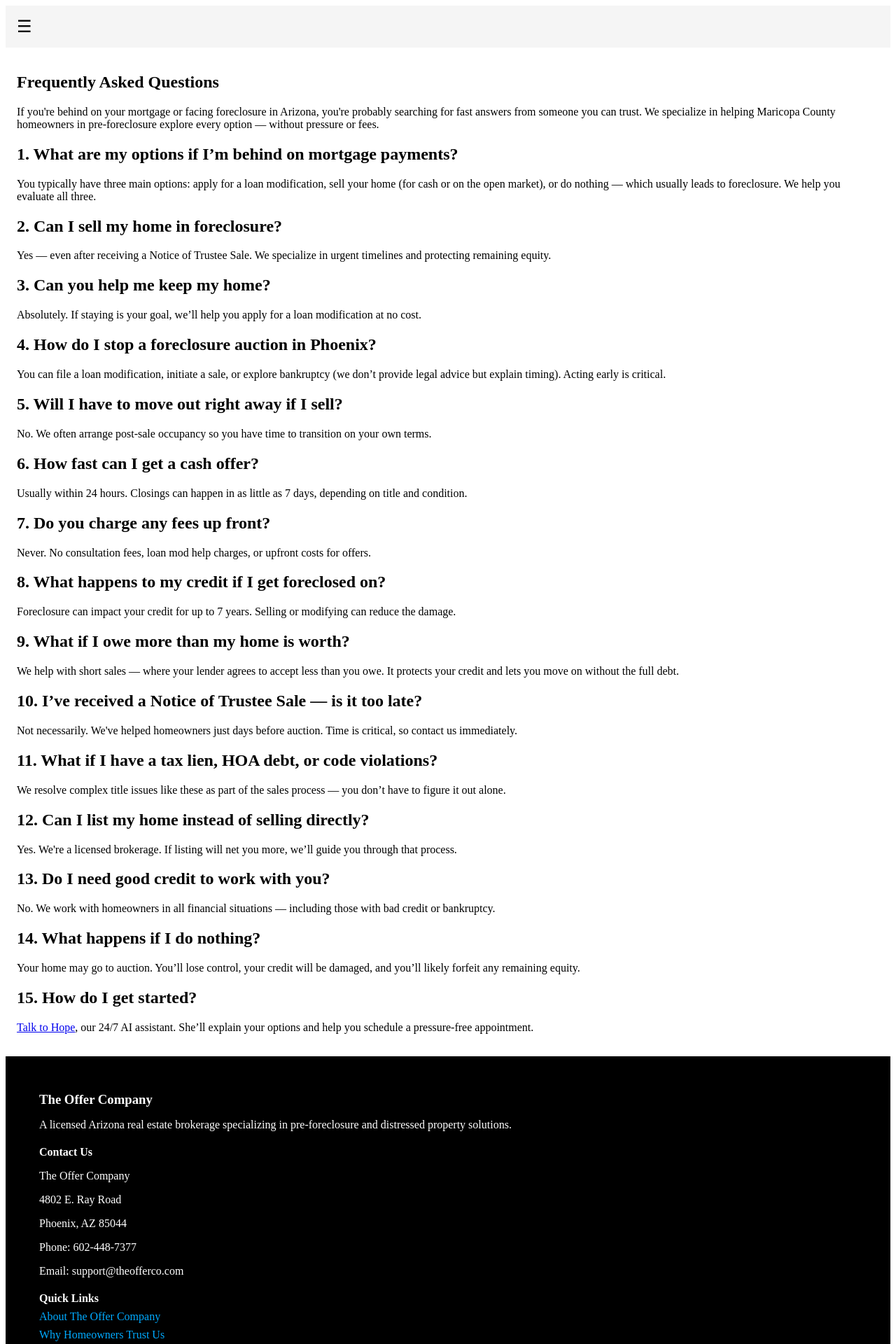
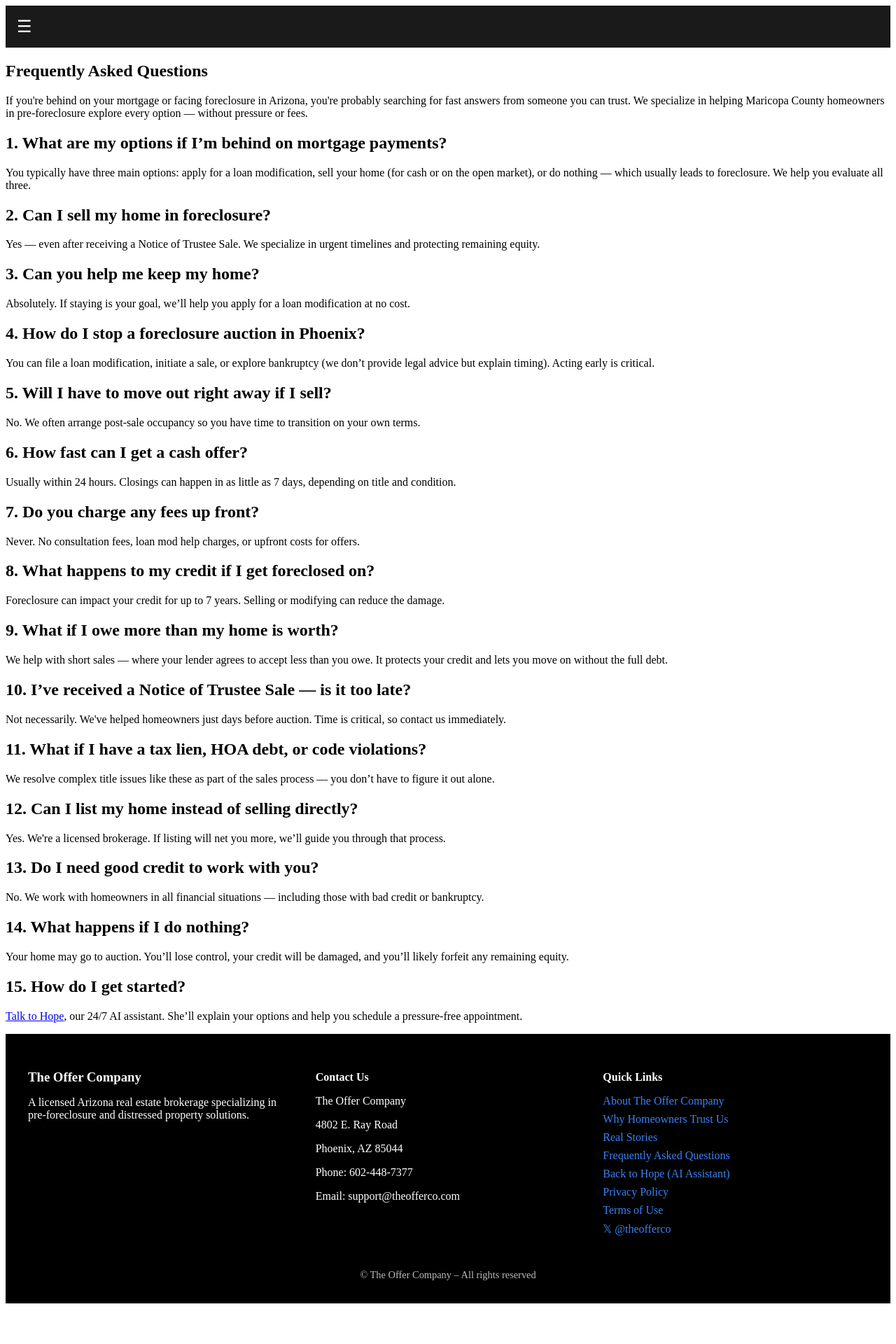
Before and after one commit to theofferco/the-offer-company-site, a Next.js app: page /faq in a window 1280 px wide. Shown: the top 1920 px of the page at 70% size. After the commit the page ends 1870 px from the top, so only its background shows below. Built offline with nearby package versions, Linux system fonts and the light colour scheme.

Commit message:
Update Layout.module.css

```diff
--- a/styles/Layout.module.css
+++ b/styles/Layout.module.css
@@ -6,8 +6,10 @@
 }
 
 .header {
-  background-color: #f5f5f5;
+  background-color: #1a1a1a;
   padding: 1rem;
+  color: white;
+  position: relative;
 }
 
 .nav {
@@ -21,55 +23,55 @@
 .hamburger {
   font-size: 1.5rem;
   cursor: pointer;
-  display: block;
-  color: black;
+  color: white;
 }
 
 .menu {
-  list-style: none;
-  padding: 0;
-  margin: 0;
   display: none;
-  flex-direction: column;
-  background-color: #000;
-  color: white;
   position: absolute;
-  top: 3rem;
+  top: 2.5rem;
   left: 0;
-  width: 100%;
+  background-color: #111;
+  border-radius: 8px;
+  padding: 1rem;
+  box-shadow: 0 0 10px rgba(0, 0, 0, 0.3);
   z-index: 1000;
 }
 
 .menu li {
-  padding: 1rem;
+  list-style: none;
+  margin: 0.5rem 0;
 }
 
 .menu li a {
-  color: white;
+  color: #3b82f6;
   text-decoration: none;
+  font-weight: 600;
 }
 
-#menuToggle:checked + label + ul {
-  display: flex;
+#menuToggle:checked + label + .menu {
+  display: block;
 }
 
 .main {
   flex: 1;
-  padding: 1rem;
 }
 
 .footer {
   background-color: #000;
   color: white;
   padding: 2rem;
+}
+
+.footerContent {
   display: flex;
+  justify-content: space-between;
   flex-wrap: wrap;
-  justify-content: space-between;
+  gap: 2rem;
 }
 
 .footerColumn {
   flex: 1 1 200px;
-  margin: 1rem;
 }
 
 .footerColumn h3,
@@ -80,22 +82,20 @@
 .footerColumn ul {
   list-style: none;
   padding: 0;
-  margin: 0;
 }
 
-.footerColumn ul li {
+.footerColumn li {
   margin-bottom: 0.5rem;
 }
 
-.footerColumn ul li a {
-  color: #00aaff;
+.footerColumn a {
+  color: #3b82f6;
   text-decoration: none;
 }
 
 .footerBottom {
-  width: 100%;
   text-align: center;
   margin-top: 2rem;
   font-size: 0.9rem;
-  color: #ccc;
+  color: #bbb;
 }
```
